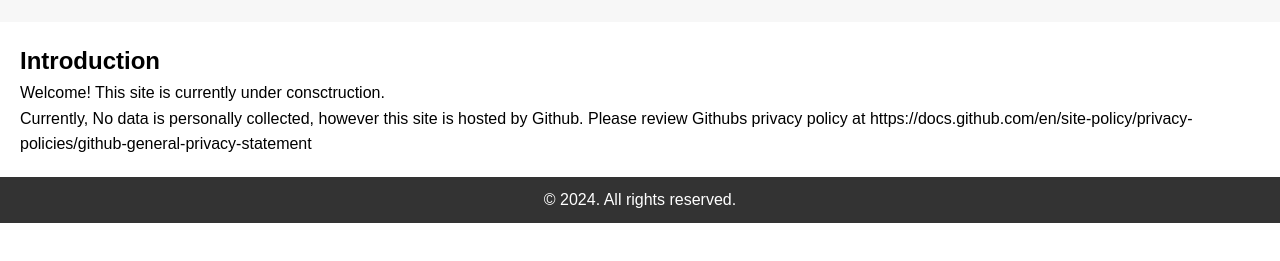
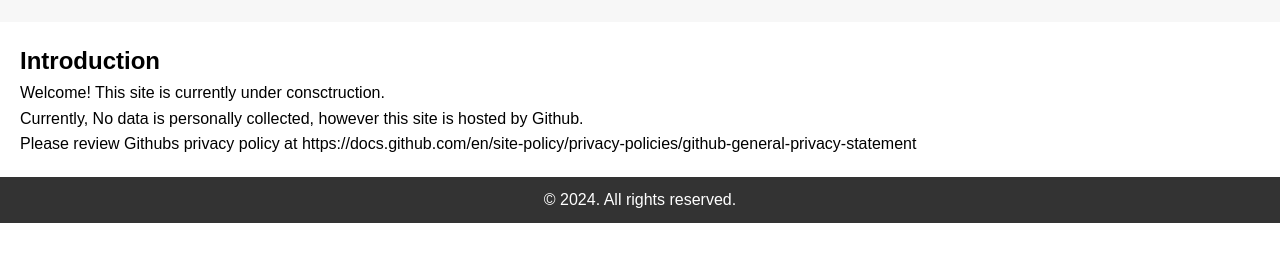
Before and after one commit to SimplyChai/lifessimplethings, a plain HTML site: page index.html in a window 1280 px wide. Shown: the part 95-356 px from the top of the page. Drawn offline with Linux system fonts and the light colour scheme.

Commit message:
Routine change

```diff
--- a/index.html
+++ b/index.html
@@ -28,9 +28,9 @@
 
     <section id="home">
         <h2>Introduction</h2>
-        <p>Welcome! This site is currently under consctruction.</p>
-        <p>Currently, No data is personally collected, however this site is hosted by Github.
-           Please review Githubs privacy policy at https://docs.github.com/en/site-policy/privacy-policies/github-general-privacy-statement
+        <p>Welcome! This site is currently under consctruction.</p><p></p>
+        <p>Currently, No data is personally collected, however this site is hosted by Github.</p><p></p>
+        <p>Please review Githubs privacy policy at https://docs.github.com/en/site-policy/privacy-policies/github-general-privacy-statement</p>
         <!-- Add more content here -->
     </section>
 
```
